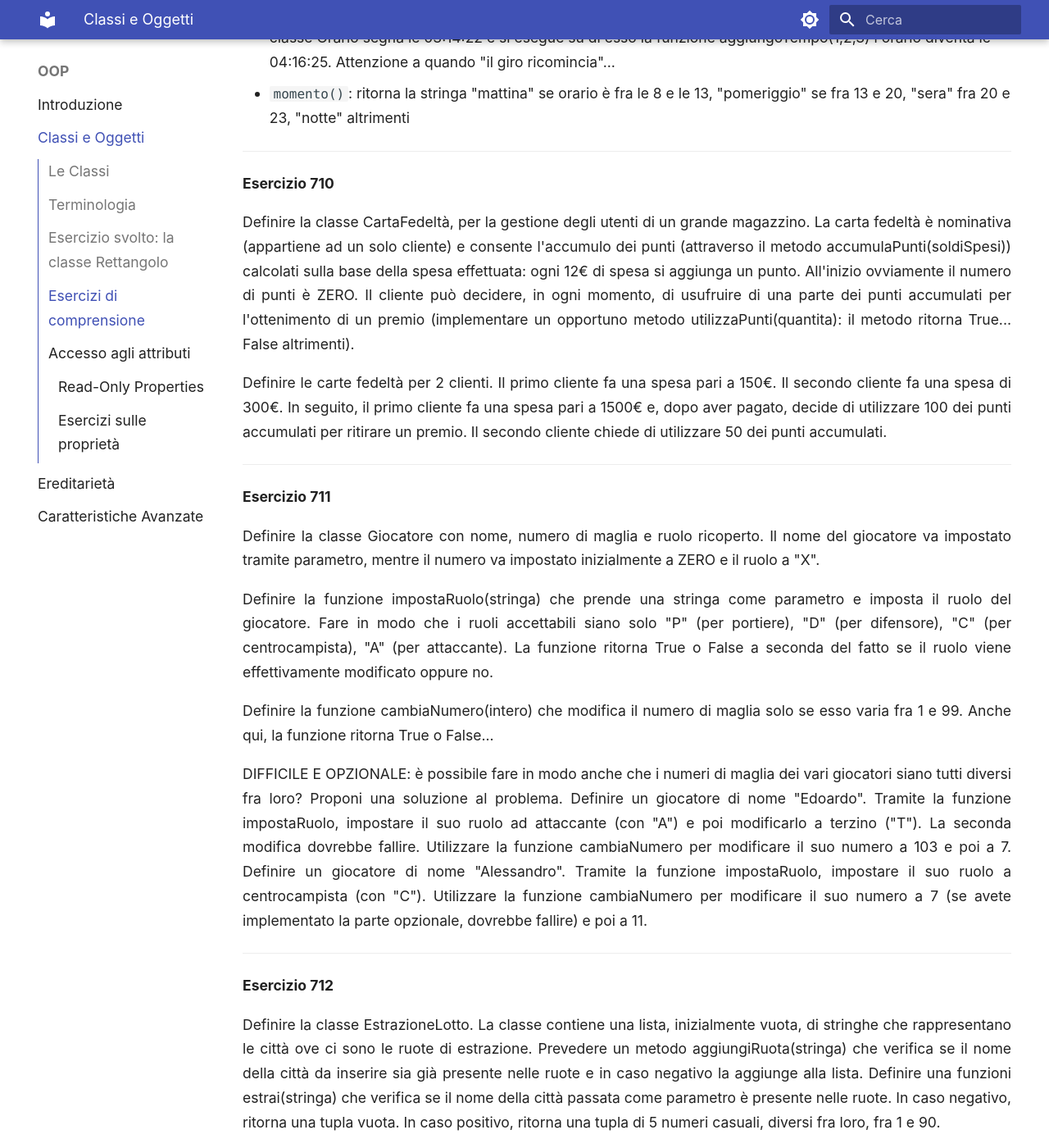
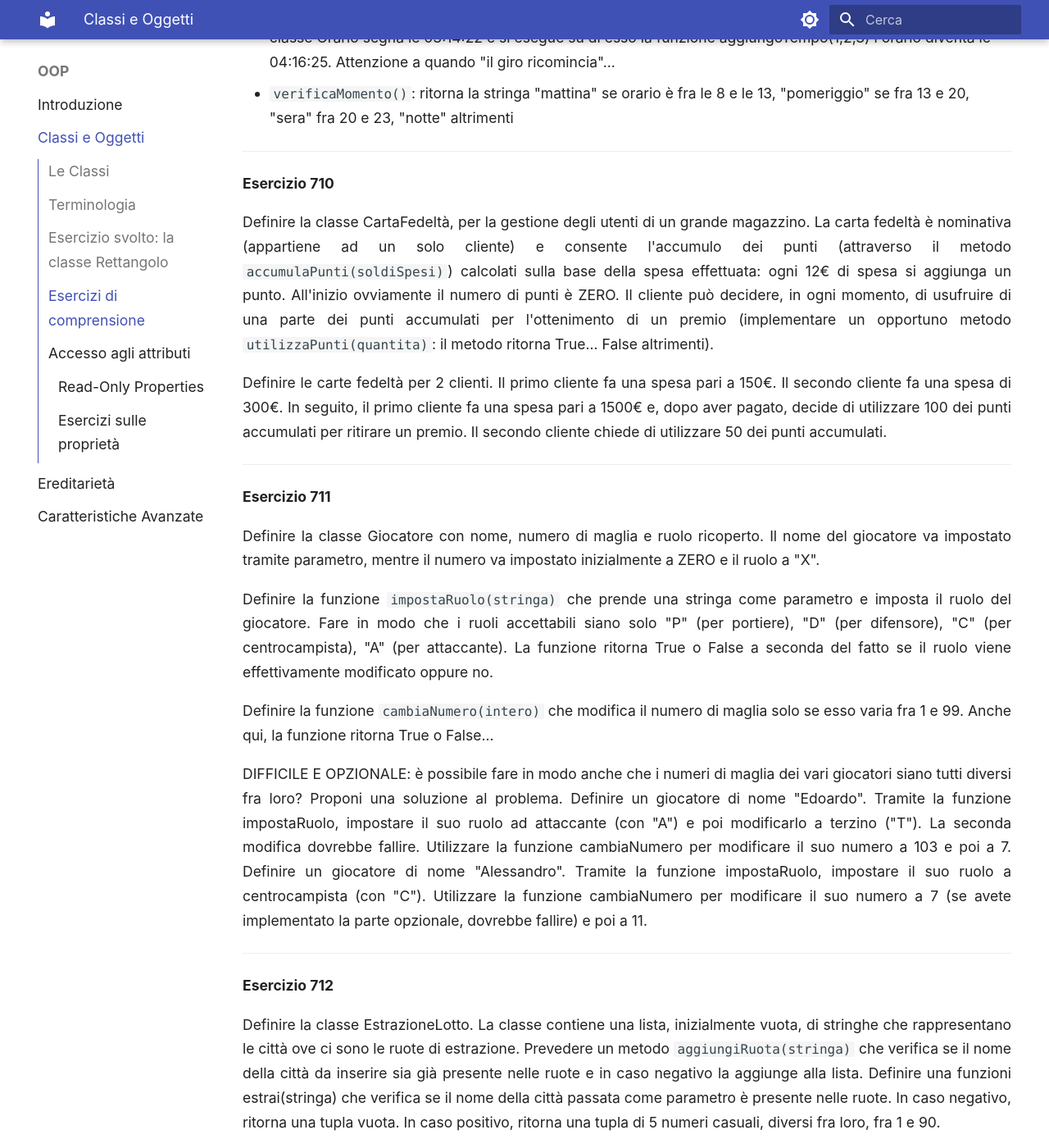
Before and after one commit to adjamhub/pyhandouts, an MkDocs documentation site: the page built from docs/OOP/001_classes_objects.md, in a window 1280 px wide and 1400 px high, scrolled down 10205 px. Shown: the whole window at 82% size. Built offline with MkDocs 1.6.1 and Material for MkDocs 9.7.7, drawn with Linux system fonts in a browser that asks for light colours; some of the changed text lies outside the part shown.

Commit message:
method verbs fixes

```diff
--- a/docs/OOP/001_classes_objects.md
+++ b/docs/OOP/001_classes_objects.md
@@ -397,10 +397,10 @@ area e il suo perimetro.
 Definire la classe "Orario", con parametri i tre interi per ore,
 minuti e secondi. Implementare inoltre le seguenti funzioni:
 
-- `secondiDaMezzanotte()`: restituisce l'intero che rappresenta il numero di secondi trascorsi dalla mezzanotte.
+- `contaSecondiDaMezzanotte()`: restituisce l'intero che rappresenta il numero di secondi trascorsi dalla mezzanotte.
 - `aggiungiTempo(ore, minuti, secondi)`: aggiunge tempo all'orario corrente. Ad esempio, se l'oggetto della classe Orario segna
    le 03:14:22 e si esegue su di esso la funzione aggiungoTempo(1,2,3) l'orario diventa le 04:16:25. Attenzione a quando "il giro ricomincia"...
-- `momento()`: ritorna la stringa "mattina" se orario è fra le 8 e le 13, "pomeriggio" se fra 13 e 20, "sera" fra 20 e 23, "notte" altrimenti
+- `verificaMomento()`: ritorna la stringa "mattina" se orario è fra le 8 e le 13, "pomeriggio" se fra 13 e 20, "sera" fra 20 e 23, "notte" altrimenti
 
 --------------------------------------------------------------------
 
@@ -409,11 +409,11 @@ minuti e secondi. Implementare inoltre le seguenti funzioni:
 Definire la classe CartaFedeltà, per la gestione degli utenti di un
 grande magazzino. La carta fedeltà è nominativa (appartiene ad un solo
 cliente) e consente l'accumulo dei punti (attraverso il metodo
-accumulaPunti(soldiSpesi)) calcolati sulla base della spesa effettuata:
+`accumulaPunti(soldiSpesi)`) calcolati sulla base della spesa effettuata:
 ogni 12€ di spesa si aggiunga un punto. All'inizio ovviamente il numero
 di punti è ZERO. Il cliente può decidere, in ogni momento, di usufruire
 di una parte dei punti accumulati per l'ottenimento di un premio
-(implementare un opportuno metodo utilizzaPunti(quantita): il metodo
+(implementare un opportuno metodo `utilizzaPunti(quantita)`: il metodo
 ritorna True... False altrimenti).
 
 Definire le carte fedeltà per 2 clienti. Il primo cliente fa una spesa pari a 150€.
@@ -430,14 +430,14 @@ Definire la classe Giocatore con nome, numero di maglia e ruolo
 ricoperto. Il nome del giocatore va impostato tramite parametro, mentre
 il numero va impostato inizialmente a ZERO e il ruolo a "X".
 
-Definire la funzione impostaRuolo(stringa) che prende una stringa come
+Definire la funzione `impostaRuolo(stringa)` che prende una stringa come
 parametro e imposta il ruolo del giocatore. Fare in modo che i ruoli
 accettabili siano solo "P" (per portiere), "D" (per difensore),
 "C" (per centrocampista), "A" (per attaccante). La funzione ritorna
 True o False a seconda del fatto se il ruolo viene effettivamente
 modificato oppure no.
 
-Definire la funzione cambiaNumero(intero) che modifica il numero di
+Definire la funzione `cambiaNumero(intero)` che modifica il numero di
 maglia solo se esso varia fra 1 e 99. Anche qui, la funzione ritorna
 True o False...
 
@@ -459,7 +459,7 @@ dovrebbe fallire) e poi a 11.
 
 Definire la classe EstrazioneLotto. La classe contiene una lista,
 inizialmente vuota, di stringhe che rappresentano le città ove ci sono
-le ruote di estrazione. Prevedere un metodo aggiungiRuota(stringa) che
+le ruote di estrazione. Prevedere un metodo `aggiungiRuota(stringa)` che
 verifica se il nome della città da inserire sia già presente nelle ruote
 e in caso negativo la aggiunge alla lista. Definire una funzioni
 estrai(stringa) che verifica se il nome della città passata come
```
Also changed, not shown: other parts of docs/OOP/001_classes_objects.md (+3 -3 lines), 1 other file.
